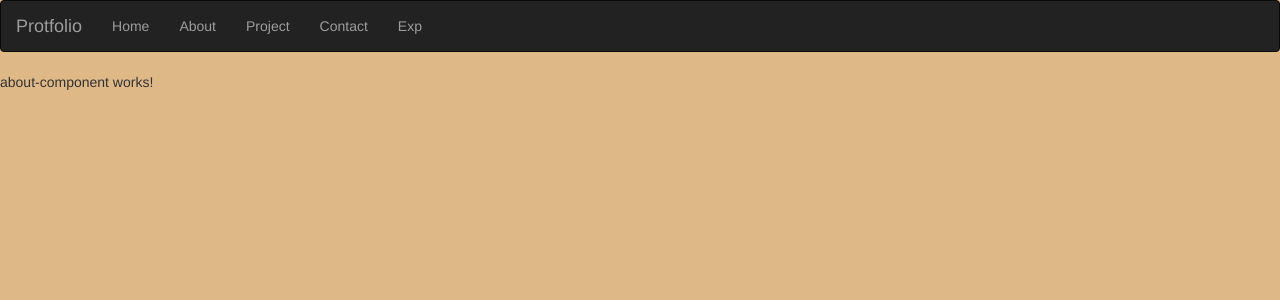
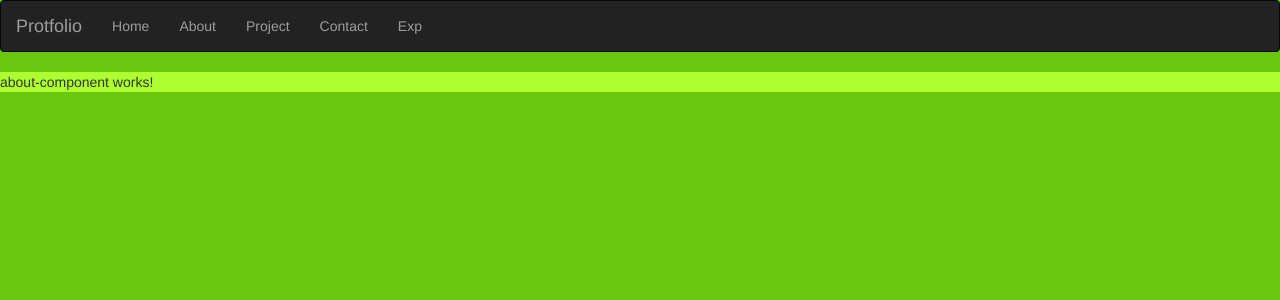
Before and after one commit to aniketbumbc/Angular-5, an Angular app: page /About in a window 1280 px wide. Shown: the top 300 px of the page. Built offline with nearby package versions, Linux system fonts and the light colour scheme.

Commit message:
Adding bgcolor & child route

```diff
--- a/src/app/about-component/about-component.component.css
+++ b/src/app/about-component/about-component.component.css
@@ -0,0 +1,5 @@
+body{
+background-color: greenyellow;
+
+
+}
--- a/src/app/about-component/about-component.component.html
+++ b/src/app/about-component/about-component.component.html
@@ -1,3 +1,5 @@
+<body>
 <p>
   about-component works!
 </p>
+</body>
--- a/src/app/app.module.ts
+++ b/src/app/app.module.ts
@@ -15,6 +15,7 @@ const appRoutes: Routes = [
 {path: 'Project', component: ProjectComponentComponent},
 {path: 'Contact', component: ContactComponentComponent},
 {path: 'Exp', component: ExpComponentComponent},
+{path: 'Exp/:id', component: ExpComponentComponent},
 ];
 
 
--- a/src/app/exp-component/exp-component.component.html
+++ b/src/app/exp-component/exp-component.component.html
@@ -1,5 +1,7 @@
 <p>
   exp-component works!
 </p>
+<h3> Hello This is Exprimental Page</h3>
+<h4> Let's do some code here</h4>
 
 <button class="btn btn-primary" (click)="GoHome()">Back To Home </button>
--- a/src/styles.css
+++ b/src/styles.css
@@ -1,5 +1,5 @@
 /* You can add global styles to this file, and also import other style files */
 
 body{
-    background-color: burlywood;
+    background-color: rgb(105, 199, 16);
 }
```
